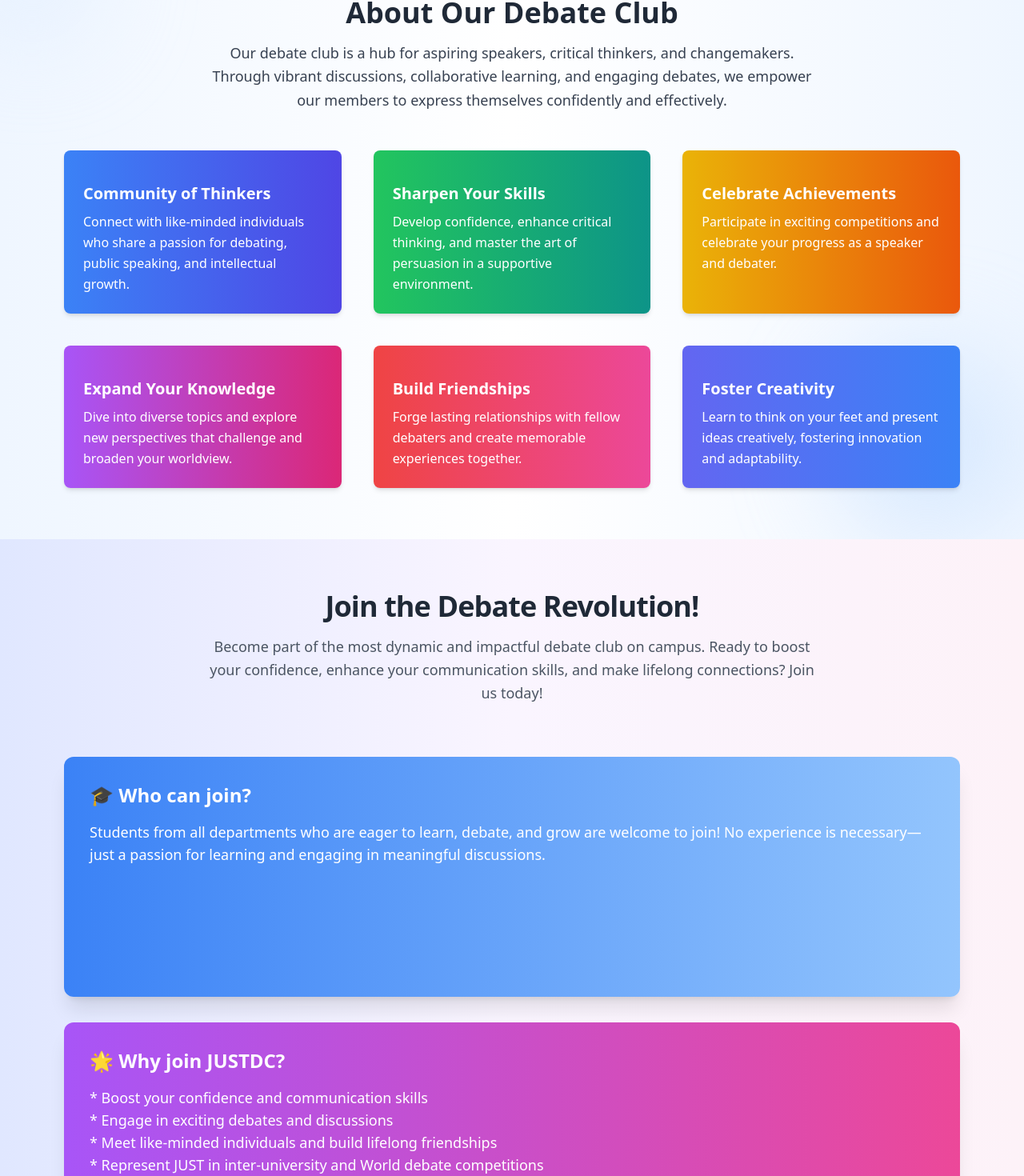
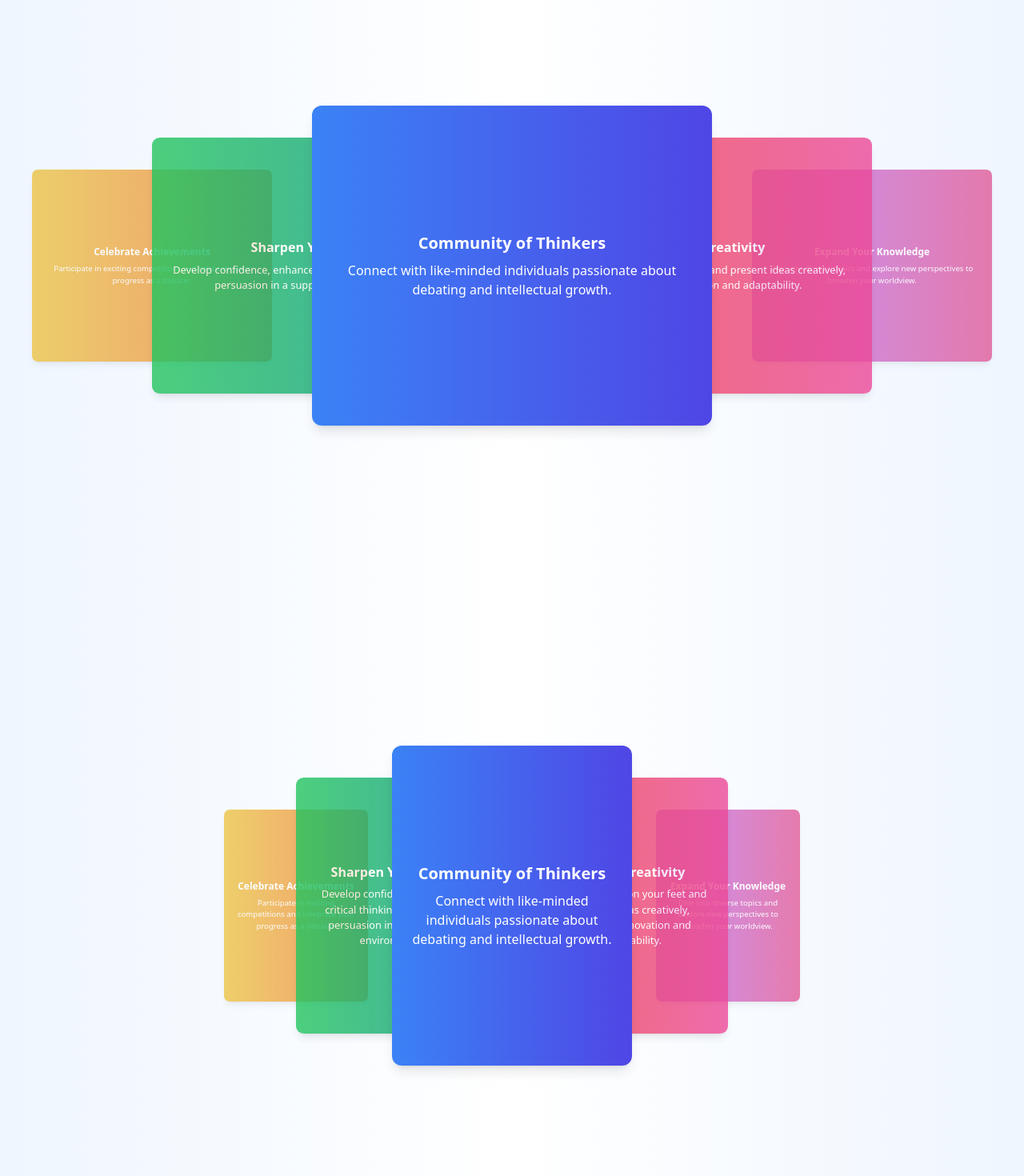
Before and after one commit to SNbappy/justdc, a React (Vite) app: page / in a window 1280 px wide. Shown: the part 732-2202 px from the top of the page at 80% size. Built offline with nearby package versions, Linux system fonts and the light colour scheme.

Commit message:
updated about section

```diff
--- a/package.json
+++ b/package.json
@@ -10,6 +10,7 @@
     "preview": "vite preview"
   },
   "dependencies": {
+    "framer-motion": "^11.11.17",
     "react": "^18.3.1",
     "react-dom": "^18.3.1",
     "react-router-dom": "^7.0.0"
--- a/src/components/Home/AboutSection.jsx
+++ b/src/components/Home/AboutSection.jsx
@@ -1,115 +1,113 @@
-const AboutSection = () => {
+import { useState } from "react";
+import { motion } from "framer-motion";
+
+const CardSlider = () => {
+    const [positionIndexes, setPositionIndexes] = useState([0, 1, 2, 3, 4]);
+
+    const handleCardClick = (clickedIndex) => {
+        const centerIndex = positionIndexes.indexOf(0); // Current center index
+        const shift = clickedIndex - centerIndex;
+
+        setPositionIndexes((prevIndexes) =>
+            prevIndexes.map((index) => (index - shift + 5) % 5)
+        );
+    };
+
+    const cards = [
+        {
+            id: 1,
+            title: "Community of Thinkers",
+            description:
+                "Connect with like-minded individuals passionate about debating and intellectual growth.",
+            bgGradient: "from-blue-500 to-indigo-600",
+        },
+        {
+            id: 2,
+            title: "Sharpen Your Skills",
+            description:
+                "Develop confidence, enhance critical thinking, and master persuasion in a supportive environment.",
+            bgGradient: "from-green-500 to-teal-600",
+        },
+        {
+            id: 3,
+            title: "Celebrate Achievements",
+            description:
+                "Participate in exciting competitions and celebrate your progress as a debater.",
+            bgGradient: "from-yellow-500 to-orange-600",
+        },
+        {
+            id: 4,
+            title: "Expand Your Knowledge",
+            description:
+                "Dive into diverse topics and explore new perspectives to broaden your worldview.",
+            bgGradient: "from-purple-500 to-pink-600",
+        },
+        {
+            id: 5,
+            title: "Foster Creativity",
+            description:
+                "Learn to think on your feet and present ideas creatively, fostering innovation and adaptability.",
+            bgGradient: "from-red-500 to-pink-500",
+        },
+    ];
+
+    const positions = ["center", "left1", "left", "right", "right1"];
+
+    const cardVariants = {
+        center: { x: "0%", scale: 1, zIndex: 5, opacity: 1 },
+        left1: { x: "-50%", scale: 0.8, zIndex: 3, opacity: 0.8 },
+        left: { x: "-90%", scale: 0.6, zIndex: 2, opacity: 0.6 },
+        right: { x: "90%", scale: 0.6, zIndex: 2, opacity: 0.6 },
+        right1: { x: "50%", scale: 0.8, zIndex: 3, opacity: 0.8 },
+    };
+
+    // Handle swipe actions
+    const handleSwipe = (direction) => {
+        setPositionIndexes((prevIndexes) => {
+            const updatedIndexes = [...prevIndexes];
+            if (direction === "left") {
+                updatedIndexes.push(updatedIndexes.shift()); // Move to next card
+            } else if (direction === "right") {
+                updatedIndexes.unshift(updatedIndexes.pop()); // Move to previous card
+            }
+            return updatedIndexes;
+        });
+    };
+
     return (
-        <div className="relative bg-gradient-to-r from-blue-50 via-white to-blue-50 py-16 px-6 lg:px-20">
-            {/* Decorative Background */}
-            <div className="absolute inset-0 overflow-hidden">
-                <div className="absolute -top-10 -left-10 w-40 h-40 bg-blue-100 rounded-full opacity-50 blur-3xl"></div>
-                <div className="absolute bottom-0 right-0 w-60 h-60 bg-blue-200 rounded-full opacity-50 blur-3xl"></div>
-            </div>
-
-            <div className="relative max-w-7xl mx-auto space-y-12">
-                {/* Heading */}
-                <div className="text-center space-y-4">
-                    <h2 className="text-4xl font-extrabold text-gray-800">
-                        About Our Debate Club
-                    </h2>
-                    <p className="text-lg text-gray-700 max-w-3xl mx-auto leading-relaxed">
-                        Our debate club is a hub for aspiring speakers, critical thinkers,
-                        and changemakers. Through vibrant discussions, collaborative learning,
-                        and engaging debates, we empower our members to express themselves
-                        confidently and effectively.
-                    </p>
-                </div>
-
-                {/* Features Section */}
-                <div className="grid grid-cols-1 md:grid-cols-2 lg:grid-cols-3 gap-10">
-                    {/* Feature 1 */}
-                    <div className="bg-gradient-to-r from-blue-500 to-indigo-600 text-white rounded-lg shadow-md p-6 hover:shadow-xl transition duration-300 transform hover:scale-105">
-                        <div className="text-4xl mb-4">
-                            <i className="fas fa-users"></i>
-                        </div>
-                        <h3 className="text-xl font-semibold">
-                            Community of Thinkers
+        <div className="flex items-center justify-center h-screen overflow-hidden bg-gradient-to-r from-blue-50 via-white to-blue-50">
+            <div className="relative w-full max-w-[1200px] h-[80vh] sm:h-[70vh] flex justify-center items-center">
+                {cards.map((card, index) => (
+                    <motion.div
+                        key={card.id}
+                        className={`absolute w-[80%] sm:w-[50%] md:w-[400px] lg:w-[500px] h-[50%] sm:h-[60%] lg:h-[400px] md:h-[300px] p-4 sm:p-6 text-white rounded-xl shadow-lg bg-gradient-to-r ${card.bgGradient} flex flex-col items-center justify-center text-center cursor-pointer`}
+                        initial="center"
+                        animate={positions[positionIndexes[index]]}
+                        variants={cardVariants}
+                        transition={{ duration: 0.5 }}
+                        onClick={() => handleCardClick(index)} // Move clicked card to the center
+                        drag="x" // Enable dragging in the x direction
+                        dragConstraints={{ left: -200, right: 200 }} // Set constraints for dragging
+                        onDragEnd={(event, info) => {
+                            // Detect swipe direction based on drag offset
+                            if (info.offset.x > 100) {
+                                handleSwipe("right"); // Swipe right to move to the previous card
+                            } else if (info.offset.x < -100) {
+                                handleSwipe("left"); // Swipe left to move to the next card
+                            }
+                        }}
+                    >
+                        <h3 className="mb-2 text-base font-bold sm:text-lg lg:text-xl">
+                            {card.title}
                         </h3>
-                        <p className="mt-2 leading-relaxed">
-                            Connect with like-minded individuals who share a passion for
-                            debating, public speaking, and intellectual growth.
+                        <p className="text-xs leading-relaxed sm:text-sm lg:text-base">
+                            {card.description}
                         </p>
-                    </div>
-
-                    {/* Feature 2 */}
-                    <div className="bg-gradient-to-r from-green-500 to-teal-600 text-white rounded-lg shadow-md p-6 hover:shadow-xl transition duration-300 transform hover:scale-105">
-                        <div className="text-4xl mb-4">
-                            <i className="fas fa-microphone"></i>
-                        </div>
-                        <h3 className="text-xl font-semibold">
-                            Sharpen Your Skills
-                        </h3>
-                        <p className="mt-2 leading-relaxed">
-                            Develop confidence, enhance critical thinking, and master the
-                            art of persuasion in a supportive environment.
-                        </p>
-                    </div>
-
-                    {/* Feature 3 */}
-                    <div className="bg-gradient-to-r from-yellow-500 to-orange-600 text-white rounded-lg shadow-md p-6 hover:shadow-xl transition duration-300 transform hover:scale-105">
-                        <div className="text-4xl mb-4">
-                            <i className="fas fa-trophy"></i>
-                        </div>
-                        <h3 className="text-xl font-semibold">
-                            Celebrate Achievements
-                        </h3>
-                        <p className="mt-2 leading-relaxed">
-                            Participate in exciting competitions and celebrate your progress
-                            as a speaker and debater.
-                        </p>
-                    </div>
-
-                    {/* Feature 4 */}
-                    <div className="bg-gradient-to-r from-purple-500 to-pink-600 text-white rounded-lg shadow-md p-6 hover:shadow-xl transition duration-300 transform hover:scale-105">
-                        <div className="text-4xl mb-4">
-                            <i className="fas fa-book-open"></i>
-                        </div>
-                        <h3 className="text-xl font-semibold">
-                            Expand Your Knowledge
-                        </h3>
-                        <p className="mt-2 leading-relaxed">
-                            Dive into diverse topics and explore new perspectives that
-                            challenge and broaden your worldview.
-                        </p>
-                    </div>
-
-                    {/* Feature 5 */}
-                    <div className="bg-gradient-to-r from-red-500 to-pink-500 text-white rounded-lg shadow-md p-6 hover:shadow-xl transition duration-300 transform hover:scale-105">
-                        <div className="text-4xl mb-4">
-                            <i className="fas fa-handshake"></i>
-                        </div>
-                        <h3 className="text-xl font-semibold">
-                            Build Friendships
-                        </h3>
-                        <p className="mt-2 leading-relaxed">
-                            Forge lasting relationships with fellow debaters and create
-                            memorable experiences together.
-                        </p>
-                    </div>
-
-                    {/* Feature 6 */}
-                    <div className="bg-gradient-to-r from-indigo-500 to-blue-500 text-white rounded-lg shadow-md p-6 hover:shadow-xl transition duration-300 transform hover:scale-105">
-                        <div className="text-4xl mb-4">
-                            <i className="fas fa-lightbulb"></i>
-                        </div>
-                        <h3 className="text-xl font-semibold">
-                            Foster Creativity
-                        </h3>
-                        <p className="mt-2 leading-relaxed">
-                            Learn to think on your feet and present ideas creatively,
-                            fostering innovation and adaptability.
-                        </p>
-                    </div>
-                </div>
+                    </motion.div>
+                ))}
             </div>
         </div>
     );
 };
 
-export default AboutSection;
+export default CardSlider;
--- a/src/components/Home/JoinSection.jsx
+++ b/src/components/Home/JoinSection.jsx
@@ -1,98 +1,113 @@
-import { useEffect, useRef } from "react";
+import { useState } from "react";
+import { motion } from "framer-motion";
 
-const JoinSection = () => {
-    const sectionRef = useRef(null);
+const CardSlider = () => {
+    const [positionIndexes, setPositionIndexes] = useState([0, 1, 2, 3, 4]);
 
-    useEffect(() => {
-        const handleScroll = () => {
-            const cards = document.querySelectorAll(".card");
-            const sectionTop = sectionRef.current.getBoundingClientRect().top;
+    const handleCardClick = (clickedIndex) => {
+        const centerIndex = positionIndexes.indexOf(0); // Current center index
+        const shift = clickedIndex - centerIndex;
 
-            cards.forEach((card, index) => {
-                const rect = card.getBoundingClientRect();
-                const overlapThreshold = 100; // Maximum overlap distance
+        setPositionIndexes((prevIndexes) =>
+            prevIndexes.map((index) => (index - shift + 5) % 5)
+        );
+    };
 
-                if (rect.top <= sectionTop + index * overlapThreshold) {
-                    // Overlap forward
-                    card.style.transform = `translateY(-${index * overlapThreshold}px)`;
-                    card.style.zIndex = `${100 + index}`; // Higher z-index ensures cards are on top
-                } else {
-                    // Reset position if no overlap
-                    card.style.transform = `translateY(0px)`;
-                }
-            });
-        };
+    const cards = [
+        {
+            id: 1,
+            title: "Community of Thinkers",
+            description:
+                "Connect with like-minded individuals passionate about debating and intellectual growth.",
+            bgGradient: "from-blue-500 to-indigo-600",
+        },
+        {
+            id: 2,
+            title: "Sharpen Your Skills",
+            description:
+                "Develop confidence, enhance critical thinking, and master persuasion in a supportive environment.",
+            bgGradient: "from-green-500 to-teal-600",
+        },
+        {
+            id: 3,
+            title: "Celebrate Achievements",
+            description:
+                "Participate in exciting competitions and celebrate your progress as a debater.",
+            bgGradient: "from-yellow-500 to-orange-600",
+        },
+        {
+            id: 4,
+            title: "Expand Your Knowledge",
+            description:
+                "Dive into diverse topics and explore new perspectives to broaden your worldview.",
+            bgGradient: "from-purple-500 to-pink-600",
+        },
+        {
+            id: 5,
+            title: "Foster Creativity",
+            description:
+                "Learn to think on your feet and present ideas creatively, fostering innovation and adaptability.",
+            bgGradient: "from-red-500 to-pink-500",
+        },
+    ];
 
-        window.addEventListener("scroll", handleScroll);
-        return () => {
-            window.removeEventListener("scroll", handleScroll);
-        };
-    }, []);
+    const positions = ["center", "left1", "left", "right", "right1"];
+
+    const cardVariants = {
+        center: { x: "0%", scale: 1, zIndex: 5, opacity: 1 },
+        left1: { x: "-50%", scale: 0.8, zIndex: 3, opacity: 0.8 },
+        left: { x: "-90%", scale: 0.6, zIndex: 2, opacity: 0.6 },
+        right: { x: "90%", scale: 0.6, zIndex: 2, opacity: 0.6 },
+        right1: { x: "50%", scale: 0.8, zIndex: 3, opacity: 0.8 },
+    };
+
+    // Handle swipe actions
+    const handleSwipe = (direction) => {
+        setPositionIndexes((prevIndexes) => {
+            const updatedIndexes = [...prevIndexes];
+            if (direction === "left") {
+                updatedIndexes.push(updatedIndexes.shift()); // Move to next card
+            } else if (direction === "right") {
+                updatedIndexes.unshift(updatedIndexes.pop()); // Move to previous card
+            }
+            return updatedIndexes;
+        });
+    };
 
     return (
-        <div
-            ref={sectionRef}
-            className="relative bg-gradient-to-r from-indigo-100 via-purple-50 to-pink-50 py-16 px-6 lg:px-20"
-        >
-            <div className="max-w-7xl mx-auto">
-                {/* Heading */}
-                <div className="text-center space-y-4">
-                    <h2 className="text-4xl font-extrabold text-gray-800 tracking-tight">
-                        Join the Debate Revolution!
-                    </h2>
-                    <p className="text-lg text-gray-600 max-w-3xl mx-auto leading-relaxed">
-                        Become part of the most dynamic and impactful debate club on campus. Ready to boost your confidence, enhance your communication skills, and make lifelong connections? Join us today!
-                    </p>
-                </div>
-
-                {/* Cards Section */}
-                <div className="relative mt-16 space-y-8">
-                    {/* Card 1 */}
-                    <div
-                        className="card bg-gradient-to-r from-blue-500 to-blue-300 p-8 rounded-xl shadow-xl sticky top-20 transition-transform duration-300"
-                        style={{ height: "300px" }}
+        <div className="flex items-center justify-center h-screen overflow-hidden bg-gradient-to-r from-blue-50 via-white to-blue-50">
+            <div className="relative w-full max-w-[1200px] h-[80vh] sm:h-[70vh] flex justify-center items-center">
+                {cards.map((card, index) => (
+                    <motion.div
+                        key={card.id}
+                        className={`absolute w-[90%] sm:w-[70%] lg:w-[300px] max-w-[300px] h-[50%] sm:h-[55%] lg:h-[400px] p-4 sm:p-6 text-white rounded-xl shadow-lg bg-gradient-to-r ${card.bgGradient} flex flex-col items-center justify-center text-center cursor-pointer`}
+                        initial="center"
+                        animate={positions[positionIndexes[index]]}
+                        variants={cardVariants}
+                        transition={{ duration: 0.5 }}
+                        onClick={() => handleCardClick(index)} // Move clicked card to the center
+                        drag="x" // Enable dragging in the x direction
+                        dragConstraints={{ left: -200, right: 200 }} // Set constraints for dragging
+                        onDragEnd={(event, info) => {
+                            // Detect swipe direction based on drag offset
+                            if (info.offset.x > 100) {
+                                handleSwipe("right"); // Swipe right to move to the previous card
+                            } else if (info.offset.x < -100) {
+                                handleSwipe("left"); // Swipe left to move to the next card
+                            }
+                        }}
                     >
-                        <h3 className="text-2xl font-semibold text-white">🎓 Who can join?</h3>
-                        <p className="mt-4 text-lg text-white">
-                            Students from all departments who are eager to learn, debate, and grow are welcome to join! No experience is necessary—just a passion for learning and engaging in meaningful discussions.
+                        <h3 className="mb-2 text-base font-bold sm:text-lg lg:text-xl">
+                            {card.title}
+                        </h3>
+                        <p className="text-xs leading-relaxed sm:text-sm lg:text-base">
+                            {card.description}
                         </p>
-                    </div>
-
-                    {/* Card 2 */}
-                    <div
-                        className="card bg-gradient-to-r from-purple-500 to-pink-500 p-8 rounded-xl shadow-xl sticky top-20 transition-transform duration-300"
-                        style={{ height: "300px" }}
-                    >
-                        <h3 className="text-2xl font-semibold text-white">🌟 Why join JUSTDC?</h3>
-                        <ul className="mt-4 text-lg text-white list-inside">
-                            <li>* Boost your confidence and communication skills</li>
-                            <li>* Engage in exciting debates and discussions</li>
-                            <li>* Meet like-minded individuals and build lifelong friendships</li>
-                            <li>* Represent JUST in inter-university and World debate competitions</li>
-                        </ul>
-                    </div>
-
-                    {/* Card 3 */}
-                    <div
-                        className="card bg-gradient-to-r from-teal-500 to-cyan-500 p-8 rounded-xl shadow-xl sticky top-20 transition-transform duration-300"
-                        style={{ height: "300px" }}
-                    >
-                        <h3 className="text-2xl font-semibold text-white">📅 How to Apply?</h3>
-                        <ol className="mt-4 text-lg text-white list-decimal list-inside">
-                            <li>Fill out the registration form (available at the JUSTDC Office)</li>
-                            <li>Join our introductory session on campus to learn more</li>
-                        </ol>
-                        <a
-                            href="#"
-                            className="mt-6 inline-block px-6 py-2 bg-blue-600 text-white font-semibold rounded-lg hover:bg-blue-700 transition duration-300"
-                        >
-                            Register Now
-                        </a>
-                    </div>
-                </div>
+                    </motion.div>
+                ))}
             </div>
         </div>
     );
 };
 
-export default JoinSection;
+export default CardSlider;
```
Also changed, not shown: 1 other file (tests, documents, lock files or other folders).
